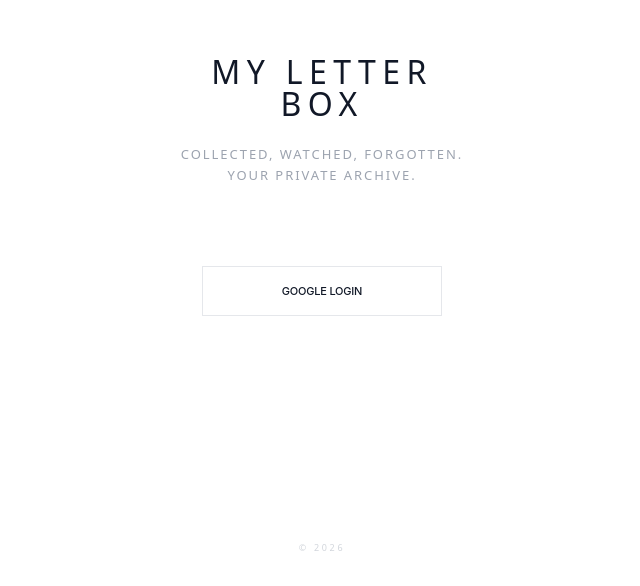
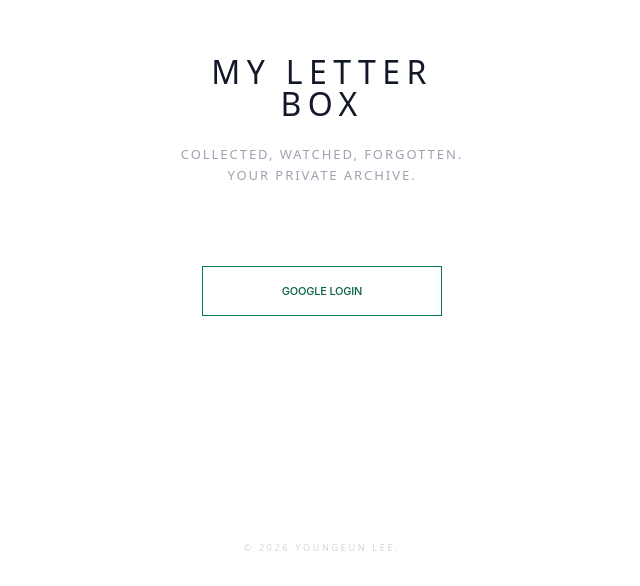
Before and after one commit to youngleeswinter-star/myLetterBox, a React (Create React App) app in the folder media-tracker/: page / in a window 1280 px wide. Shown: the part 214-800 px from the top of the page, without its empty margins (318-958 px from the left). Built offline with nearby package versions, Linux system fonts and the light colour scheme; a web font is replaced by a local one.

Commit message:
green addition

```diff
--- a/media-tracker/src/components/Common/Login.js
+++ b/media-tracker/src/components/Common/Login.js
@@ -29,14 +29,14 @@ export default function Login() {
       <div className="w-full max-w-[240px]">
         <button
           onClick={handleLogin}
-          className="w-full py-4 border border-gray-200 text-gray-900 text-[11px] font-medium tracking-[0.2em] uppercase hover:bg-gray-50 transition-all active:scale-[0.98]"
+          className="w-full py-4 border border-emerald-700 text-emerald-800 text-[11px] font-medium tracking-[0.2em] uppercase hover:bg-emerald-50 transition-all active:scale-[0.98]"
         >
           Google Login
         </button>
       </div>
 
       <footer className="absolute bottom-8 text-[9px] uppercase tracking-[0.3em] text-gray-300">
-        © 2026
+        © 2026 YOUNGEUN Lee.
       </footer>
     </div>
   );
```
